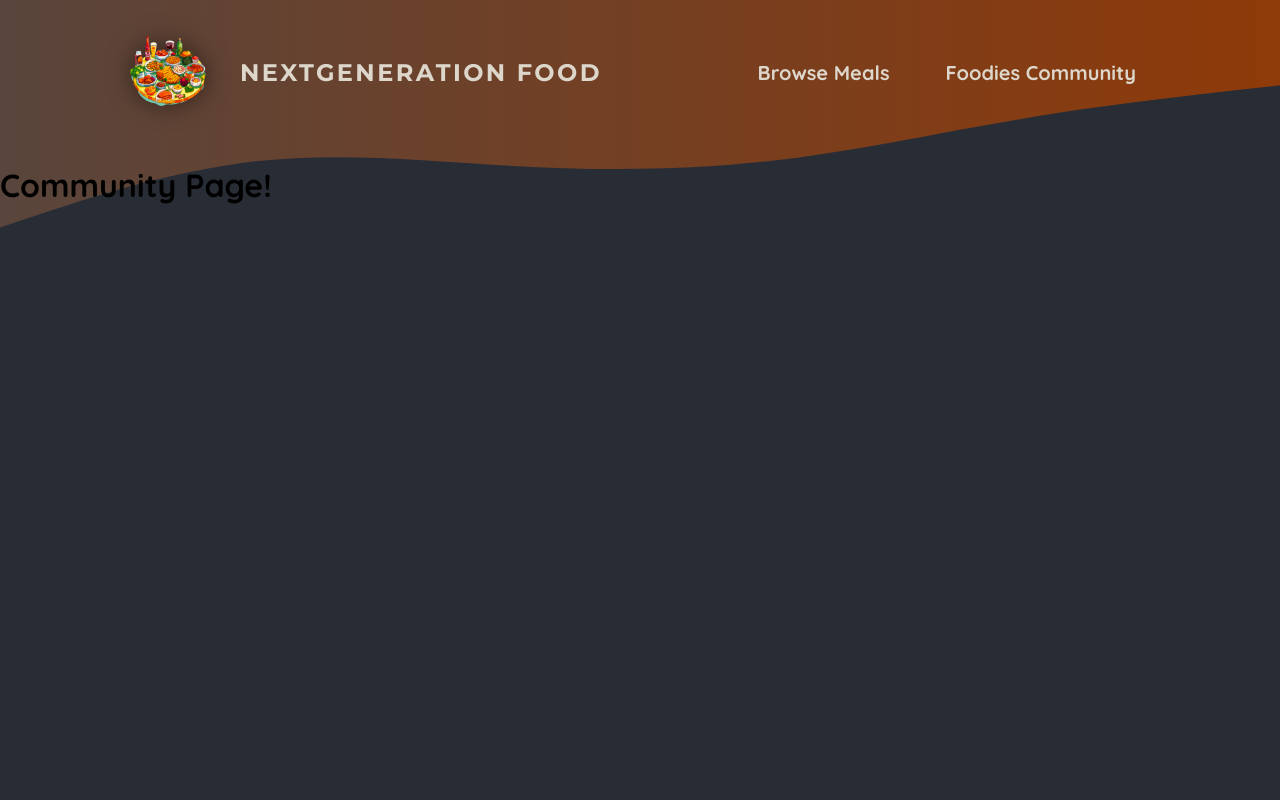
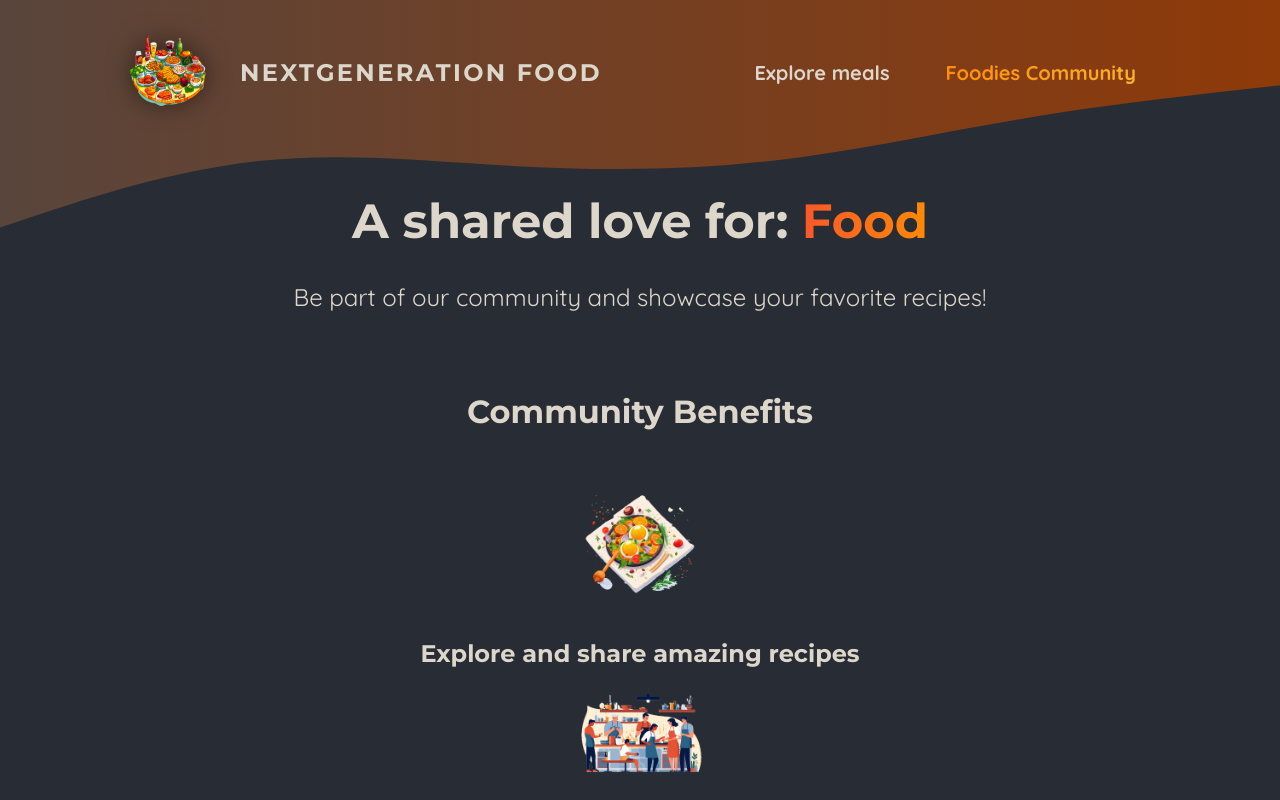
Before and after one commit to sajadyazdan/food-order-application, a Next.js app: page /community in a window 1280 px wide. Shown: the top 800 px of the page. Built offline with nearby package versions, Linux system fonts and the light colour scheme.

Commit message:
Build community and meals pages

```diff
--- a/app/community/page.js
+++ b/app/community/page.js
@@ -1,7 +1,40 @@
+import Image from "next/image";
+
+import mealIcon from "@/assets/icons/meal.png";
+import communityIcon from "@/assets/icons/community.png";
+import eventsIcon from "@/assets/icons/events.png";
+import classes from "./page.module.css";
+
 export default function CommunityPage() {
   return (
-    <main>
-      <h1>Community Page!</h1>
-    </main>
+    <>
+      <header className={classes.header}>
+        <h1>
+          A shared love for: <span className={classes.highlight}>Food</span>
+        </h1>
+        <p>Be part of our community and showcase your favorite recipes!</p>
+      </header>
+      <main className={classes.main}>
+        <h2>Community Benefits</h2>
+
+        <ul className={classes.perks}>
+          <li>
+            <Image src={mealIcon} alt="An appetizing dish" />
+            <p>Explore and share amazing recipes</p>
+          </li>
+          <li>
+            <Image
+              src={communityIcon}
+              alt="A group of people enjoying cooking"
+            />
+            <p>Connect with friends and fellow enthusiasts</p>
+          </li>
+          <li>
+            <Image src={eventsIcon} alt="A lively cooking event" />
+            <p>Join exclusive culinary events</p>
+          </li>
+        </ul>
+      </main>
+    </>
   );
 }
--- /dev/null
+++ b/app/community/page.module.css
@@ -0,0 +1,61 @@
+.header {
+  gap: 3rem;
+  margin: 3rem auto 5rem auto;
+  width: 90%;
+  max-width: 75rem;
+  color: #ddd6cb;
+  font-size: 1.5rem;
+  text-align: center;
+}
+
+.header h1 {
+  font-family: "Montserrat", sans-serif;
+}
+
+.highlight {
+  background: linear-gradient(90deg, #f9572a, #ff8a05);
+  background-clip: text;
+  -webkit-background-clip: text;
+  -webkit-text-fill-color: transparent;
+}
+
+.main {
+  width: 90%;
+  max-width: 40rem;
+  margin: 0 auto;
+  text-align: center;
+}
+
+.main h2 {
+  font-family: "Montserrat", sans-serif;
+  font-size: 2rem;
+  margin-bottom: 3rem;
+  color: #ddd6cb;
+}
+
+.perks {
+  list-style: none;
+  margin: 3rem 0;
+  padding: 0;
+}
+
+.perks li {
+  display: flex;
+  flex-direction: column;
+  align-items: center;
+  gap: 2rem;
+}
+
+.perks img {
+  width: 8rem;
+  height: 8rem;
+  object-fit: contain;
+}
+
+.perks p {
+  font-family: "Montserrat", sans-serif;
+  font-size: 1.5rem;
+  font-weight: bold;
+  margin: 0;
+  color: #ddd6cb;
+}
--- /dev/null
+++ b/app/meals/page.module.css
@@ -0,0 +1,51 @@
+.header {
+  gap: 3rem;
+  margin: 3rem auto 5rem auto;
+  width: 90%;
+  max-width: 75rem;
+  color: #ddd6cb;
+  font-size: 1.5rem;
+}
+
+.header h1 {
+  font-family: "Montserrat", sans-serif;
+}
+
+.highlight {
+  background: linear-gradient(90deg, #f9572a, #ff8a05);
+  background-clip: text;
+  -webkit-background-clip: text;
+  -webkit-text-fill-color: transparent;
+}
+
+.header p {
+  margin: 0;
+}
+
+.cta a {
+  display: inline-block;
+  margin-top: 1rem;
+  padding: 0.5rem 1rem;
+  border-radius: 0.5rem;
+  background: linear-gradient(90deg, #f9572a, #ff9b05);
+  color: #ffffff;
+  font-weight: bold;
+  text-decoration: none;
+}
+
+.loading {
+  text-align: center;
+  animation: loading 1.2s ease-in-out infinite;
+}
+
+@keyframes loading {
+  0% {
+    color: #e9e9e9;
+  }
+  50% {
+    color: #b89b84;
+  }
+  100% {
+    color: #e9e9e9;
+  }
+}
--- a/components/main-header/main-header.js
+++ b/components/main-header/main-header.js
@@ -3,6 +3,7 @@ import Image from "next/image";
 import logiImg from "@/assets/logo.png";
 import classes from "./main-header.module.css";
 import MainHeaderBackground from "./main-header-background";
+import NavLink from "./nav-link";
 export default function MainHeader() {
   return (
     <>
@@ -16,10 +17,10 @@ export default function MainHeader() {
         <nav className={classes.nav}>
           <ul>
             <li>
-              <Link href="/meals">Browse Meals</Link>
+              <NavLink href="/meals">Explore meals</NavLink>
             </li>
             <li>
-              <Link href="/community">Foodies Community</Link>
+              <NavLink href="/community">Foodies Community</NavLink>
             </li>
           </ul>
         </nav>
--- /dev/null
+++ b/components/main-header/nav-link.js
@@ -0,0 +1,21 @@
+"use client";
+
+import Link from "next/link";
+import { usePathname } from "next/navigation";
+import classes from "./nav-link.module.css";
+
+export default function NavLink({ href, children }) {
+  const path = usePathname();
+  return (
+    <Link
+      href={href}
+      className={
+        path.startsWith(href)
+          ? `${classes.link} ${classes.active}`
+          : classes.link
+      }
+    >
+      {children}
+    </Link>
+  );
+}
--- /dev/null
+++ b/components/main-header/nav-link.module.css
@@ -0,0 +1,23 @@
+.link {
+  text-decoration: none;
+  color: #ddd6cb;
+  font-weight: bold;
+  padding: 0.5rem 1rem;
+  border-radius: 0.5rem;
+}
+
+.link:hover,
+.link:active {
+  background: linear-gradient(90deg, #ff8a05, #f9b331);
+  background-clip: text;
+  -webkit-background-clip: text;
+  -webkit-text-fill-color: transparent;
+  text-shadow: 0 0 18px rgba(248, 190, 42, 0.8);
+}
+
+.active {
+  background: linear-gradient(90deg, #ff8a05, #f9b331);
+  background-clip: text;
+  -webkit-background-clip: text;
+  -webkit-text-fill-color: transparent;
+}
```
Also changed, not shown: app/meals/page.js (+19 -3 lines), components/meals/meal-item.js (added, +26 -0 lines), components/meals/meal-item.module.css (added, +75 -0 lines), components/meals/meals-grid.js (added, +13 -0 lines), components/meals/meals-grid.module.css (added, +10 -0 lines).
